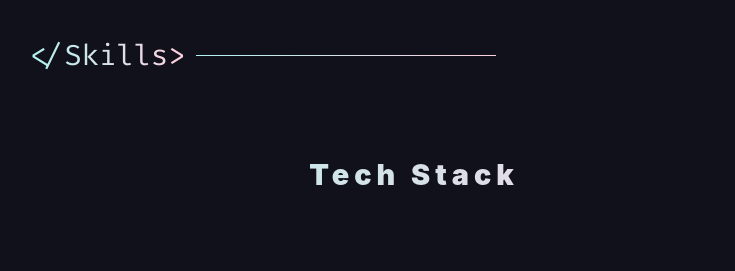
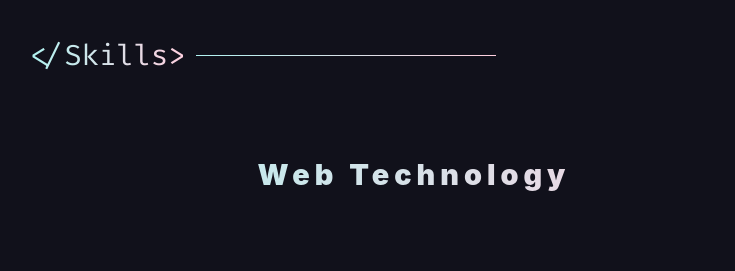
Before and after one commit to rutwiksaraf/rutwiksaraf.github.io, a plain HTML site: page index.html in a window 1280 px wide. Shown: the part 1640-1911 px from the top of the page, without its empty margins (226-961 px from the left). Drawn offline with nearby package versions, Linux system fonts and the light colour scheme; a web font is replaced by a local one.

```diff
--- a/index.html
+++ b/index.html
@@ -283,7 +283,7 @@
         <div class="frontend-dev-section">
           <h3 class="frontend-dev-heading" data-aos="fade-up" tabindex="0"
             aria-label="As a frontend a developer these are the skills i have">
-            Tech Stack
+            Web Technology
           </h3>
           <ul class="tech-stack-wrapper">
             <li class="tech-stack-box" data-aos="fade-up">
```
Also changed, not shown: src/png/NodeJSLogo.png, src/png/pythonlogo.png.
